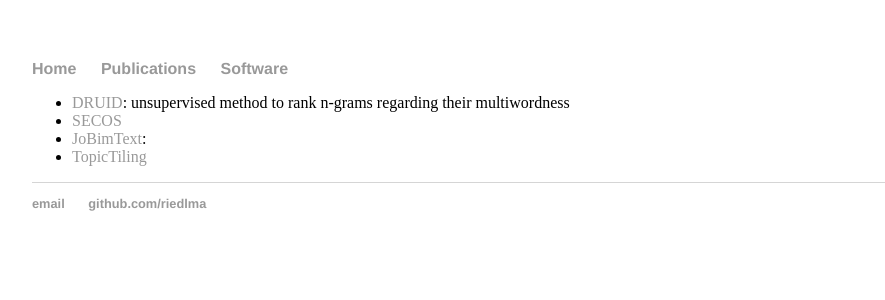
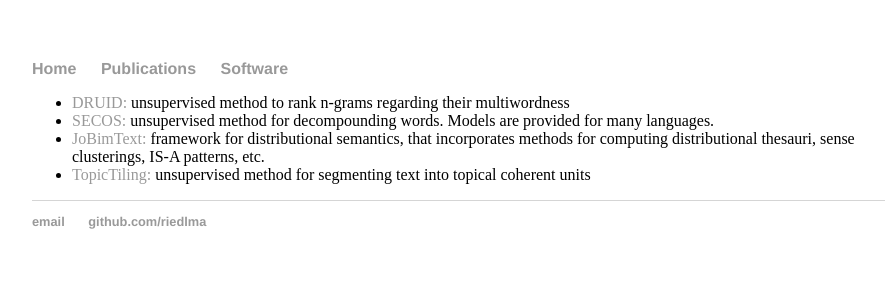
Before and after one commit to riedlma/riedlma.github.io, a Jekyll site: the page built from software.html, in a window 1280 px wide. Shown: the top 300 px of the page, without its empty margins (160-1045 px from the left). Built offline with Jekyll 4.4.1, drawn with Linux system fonts in a browser that asks for light colours.

Commit message:
Update software.html

```diff
--- a/software.html
+++ b/software.html
@@ -6,10 +6,10 @@ title: Software
 <div class="blurb">
 
 <ul style="list-style-type:disc">
-  <li><a href="http://ltmaggie.informatik.uni-hamburg.de/jobimtext/components/druid/">DRUID</a>: unsupervised method to rank n-grams regarding their multiwordness</li>
-  <li><a href="https://github.com/riedlma/SECOS">SECOS</a></li>
-  <li><a href="www.jobimtext.org">JoBimText</a>:</li>
-  <li><a href="https://github.com/riedlma/topictiling">TopicTiling</a></li>
+  <li><a href="http://ltmaggie.informatik.uni-hamburg.de/jobimtext/components/druid/">DRUID:</a> unsupervised method to rank n-grams regarding their multiwordness</li>
+  <li><a href="https://github.com/riedlma/SECOS">SECOS:</a> unsupervised method for decompounding words. Models are provided for many languages.</li>
+  <li><a href="www.jobimtext.org">JoBimText:</a> framework for distributional semantics, that incorporates methods for computing distributional thesauri, sense clusterings, IS-A patterns, etc. </li>
+  <li><a href="https://github.com/riedlma/topictiling">TopicTiling:</a> unsupervised method for segmenting text into topical coherent units</li>
 </ul>
 
 </div><!-- /.blurb -->
```
